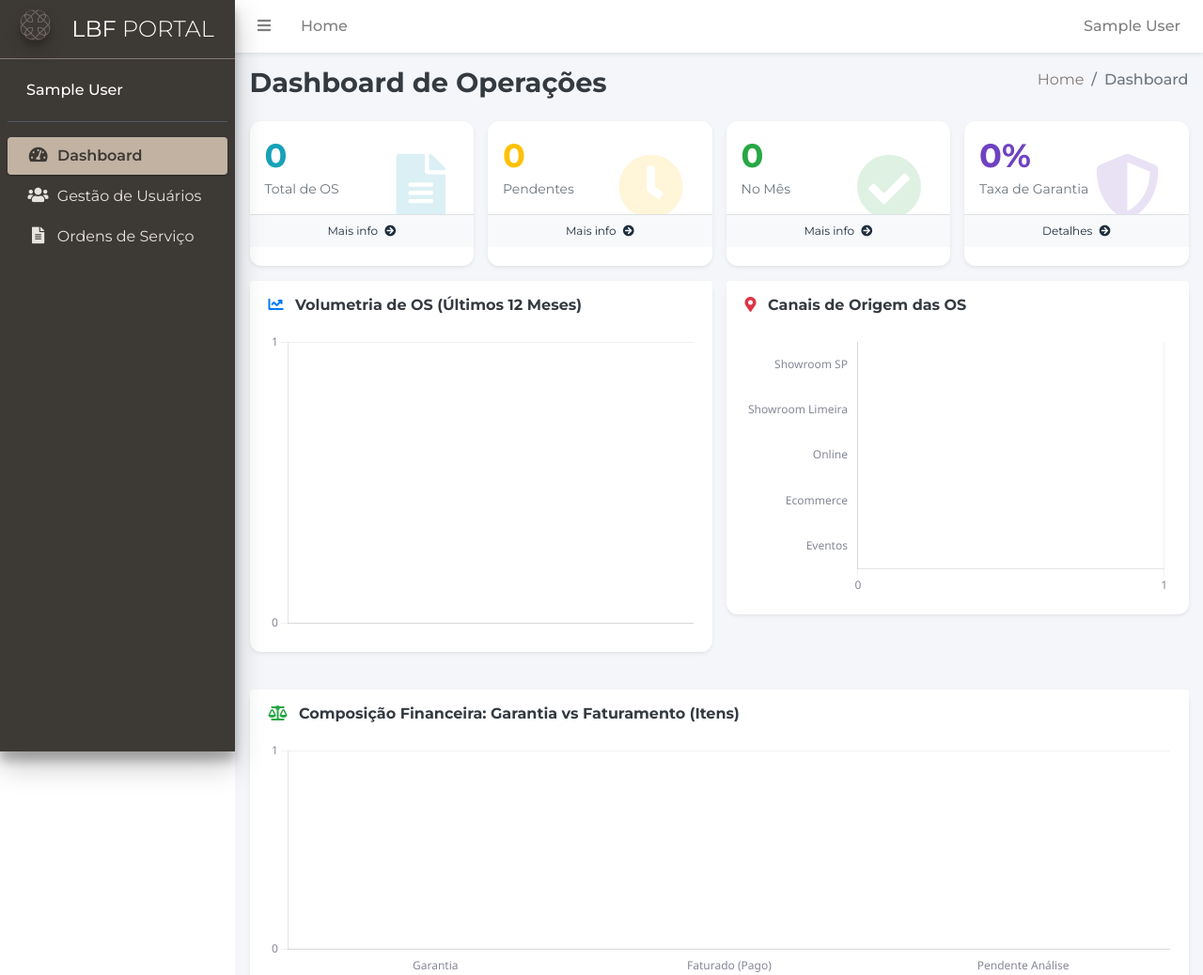
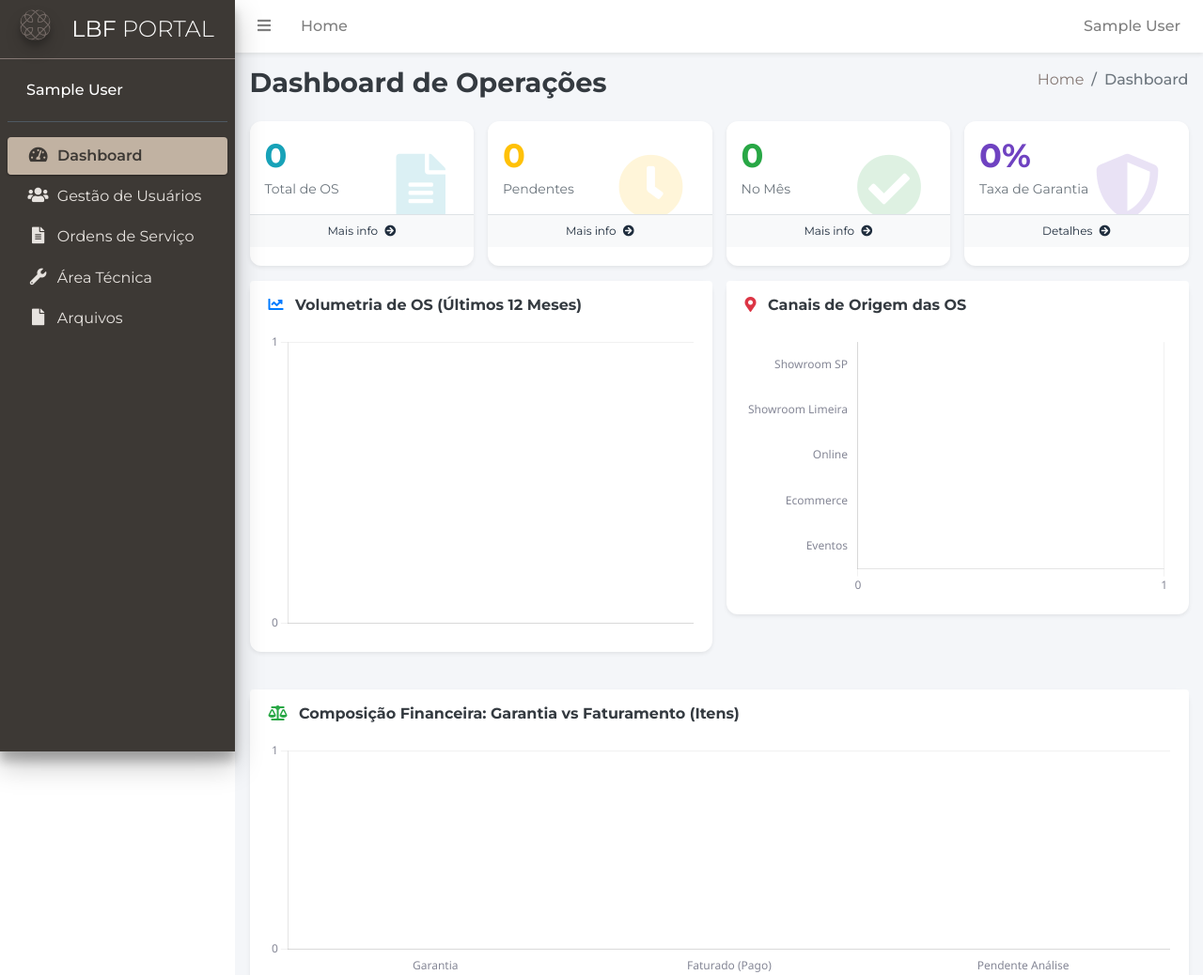
Before and after one commit to pedrohcorreia083/portal-IA, a Laravel app: page /dashboard in a window 1280 px wide. Shown: the top 1038 px of the page at 94% size. Run offline with Laravel 12, Linux system fonts and the light colour scheme; the visitor is signed in with stand-in values (Sample User, id 1); data that the repository does not hold is empty; style sheets or scripts are compiled from the project's sources; some libraries are stand-ins or nearby versions.

Commit message:
Dashboard

```diff
--- a/resources/views/layouts/app.blade.php
+++ b/resources/views/layouts/app.blade.php
@@ -10,7 +10,9 @@
     <!-- Google Fonts - Montserrat -->
     <link rel="preconnect" href="https://fonts.googleapis.com">
     <link rel="preconnect" href="https://fonts.gstatic.com" crossorigin>
-    <link href="https://fonts.googleapis.com/css2?family=Montserrat:ital,wght@0,300;0,400;0,500;0,600;0,700;1,300;1,400;1,500;1,600;1,700&display=swap" rel="stylesheet">
+    <link
+        href="https://fonts.googleapis.com/css2?family=Montserrat:ital,wght@0,300;0,400;0,500;0,600;0,700;1,300;1,400;1,500;1,600;1,700&display=swap"
+        rel="stylesheet">
 
     <!-- CSS Global -->
     @vite(['resources/css/app.css'])
@@ -78,8 +80,7 @@
                         <!-- Menu Footer-->
                         <li class="user-footer">
                             <a href="#" class="btn btn-default btn-flat">Perfil</a>
-                            <a href="{{ route('logout') }}"
-                                class="btn btn-default btn-flat float-right"
+                            <a href="{{ route('logout') }}" class="btn btn-default btn-flat float-right"
                                 onclick="event.preventDefault(); document.getElementById('logout-form').submit();">
                                 Sair
                             </a>
@@ -96,10 +97,8 @@
         <aside class="main-sidebar sidebar-dark-primary elevation-4">
             <!-- Brand Logo -->
             <a href="{{ route('dashboard') }}" class="brand-link text-center">
-                <img src="{{ asset('images/logo/logo.png') }}"
-                    alt="LBF Portal"
-                    class="brand-image img-circle elevation-3"
-                    style="opacity: .8; max-height: 33px;">
+                <img src="{{ asset('images/logo/logo.png') }}" alt="LBF Portal"
+                    class="brand-image img-circle elevation-3" style="opacity: .8; max-height: 33px;">
                 <span class="brand-text font-weight-light"><b>LBF</b> PORTAL</span>
             </a>
 
@@ -114,20 +113,22 @@
 
                 <!-- Sidebar Menu -->
                 <nav class="mt-2">
-                    <ul class="nav nav-pills nav-sidebar flex-column" data-widget="treeview" role="menu" data-accordion="false">
+                    <ul class="nav nav-pills nav-sidebar flex-column" data-widget="treeview" role="menu"
+                        data-accordion="false">
                         <!-- Dashboard -->
                         <li class="nav-item">
-                            <a href="{{ route('dashboard') }}" class="nav-link {{ request()->routeIs('dashboard') ? 'active' : '' }}">
+                            <a href="{{ route('dashboard') }}"
+                                class="nav-link {{ request()->routeIs('dashboard') ? 'active' : '' }}">
                                 <i class="nav-icon fas fa-tachometer-alt"></i>
                                 <p>Dashboard</p>
                             </a>
                         </li>
 
                         <!-- Usuários -->
-                        @if(auth()->user()->isAdmin())
-
+                        @if (auth()->user()->isAdmin())
                             <li class="nav-item">
-                            <a href="{{ route('users.index') }}" class="nav-link {{ request()->routeIs('users.*') ? 'active' : '' }}">
+                                <a href="{{ route('users.index') }}"
+                                    class="nav-link {{ request()->routeIs('users.*') ? 'active' : '' }}">
                                     <i class="nav-icon fas fa-users"></i>
                                     <p>Gestão de Usuários</p>
                                 </a>
@@ -136,9 +137,28 @@
 
                         <!-- Ordens de Serviço -->
                         <li class="nav-item">
-                            <a href="{{ route('service-orders.index') }}" class="nav-link {{ request()->routeIs('service-orders.*') ? 'active' : '' }}">
+                            <a href="{{ route('service-orders.index') }}"
+                                class="nav-link {{ request()->routeIs('service-orders.*') ? 'active' : '' }}">
                                 <i class="nav-icon fas fa-file-alt"></i>
                                 <p>Ordens de Serviço</p>
+                            </a>
+                        </li>
+
+                        <!-- Área Técnica -->
+                        <li class="nav-item">
+                            <a href="{{ route('service-orders.index') }}"
+                                class="nav-link {{ request()->routeIs('service-orders.*') ? 'activee' : '' }}">
+                                <i class="nav-icon fas fa-wrench"></i>
+                                <p>Área Técnica</p>
+                            </a>
+                        </li>
+
+                        <!-- Área Técnica -->
+                        <li class="nav-item">
+                            <a href="{{ route('service-orders.index') }}"
+                                class="nav-link {{ request()->routeIs('service-orders.*') ? 'activee' : '' }}">
+                                <i class="nav-icon fas fa-file"></i>
+                                <p>Arquivos</p>
                             </a>
                         </li>
 
@@ -221,7 +241,7 @@
             <main class="content">
                 <div class="container-fluid">
                     <!-- Alertas -->
-                    @if(session('success'))
+                    @if (session('success'))
                         <div class="alert alert-success alert-dismissible fade show" role="alert">
                             {{ session('success') }}
                             <button type="button" class="close" data-dismiss="alert" aria-label="Close">
@@ -230,7 +250,7 @@
                         </div>
                     @endif
 
-                    @if(session('error'))
+                    @if (session('error'))
                         <div class="alert alert-danger alert-dismissible fade show" role="alert">
                             {{ session('error') }}
                             <button type="button" class="close" data-dismiss="alert" aria-label="Close">
```
Lines whose indentation alone changed are shown as unchanged.
